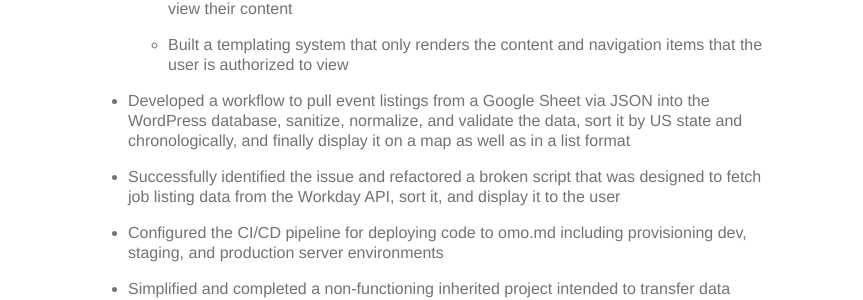
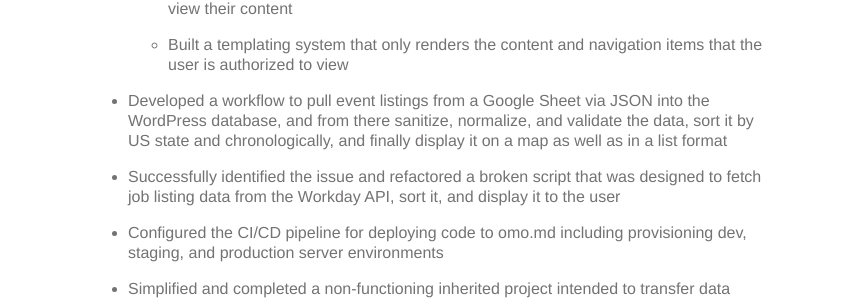
Before and after one commit to KeelinJ/keelinj.github.io, a Jekyll site: the page built from docs/resume-addendum.html, in a window 1280 px wide. Shown: the part 487-787 px from the top of the page, without its empty margins (208-1071 px from the left). Built offline with Jekyll 4.4.1, drawn with Linux system fonts in a browser that asks for light colours.

Commit message:
from there

```diff
--- a/docs/resume-addendum.html
+++ b/docs/resume-addendum.html
@@ -38,9 +38,9 @@ permalink: /resume-addendum/
       </li>
       <li>
         Developed a workflow to pull event listings from a Google Sheet via JSON
-        into the WordPress database, sanitize, normalize, and validate the data,
-        sort it by US state and chronologically, and finally display it on a map
-        as well as in a list format
+        into the WordPress database, and from there sanitize, normalize, and
+        validate the data, sort it by US state and chronologically, and finally
+        display it on a map as well as in a list format
       </li>
       <li>
         Successfully identified the issue and refactored a broken script that
```
